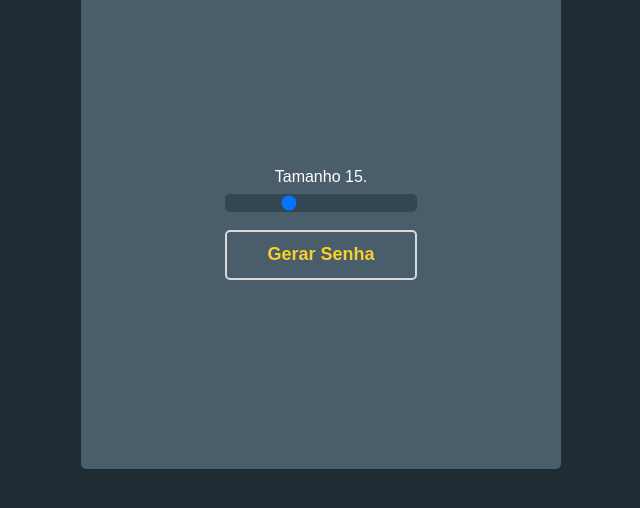
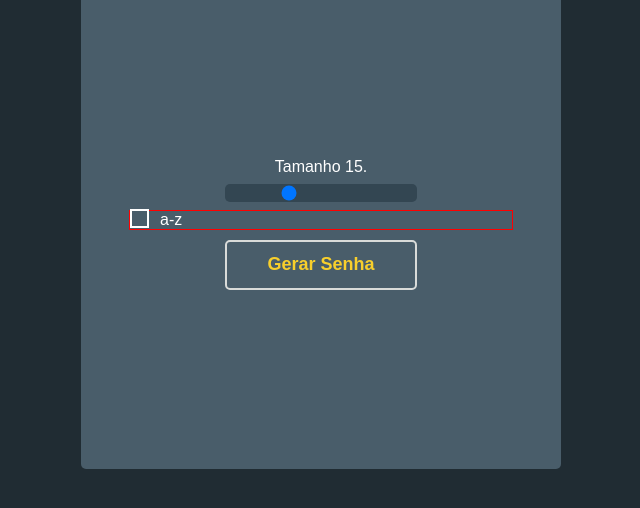
Before and after one commit to FernandoCMF/GeradorDeSenhas, a plain HTML site: page index.html in a window 1280 px wide. Shown: the part 200-708 px from the top of the page, without its empty margins (319-959 px from the left). Drawn offline with Linux system fonts and the light colour scheme.

Commit message:
update-options-passwords

```diff
--- a/index.html
+++ b/index.html
@@ -21,6 +21,29 @@
             max="30"
             value="15"
           />
+
+          <div class="input__checklist">
+            <div class="input__checklist-items">
+              <input id="alphabet" type="checkbox" />
+              <label for="alphabet"> a-z </label>
+            </div>
+
+            <!-- <div class="input__checklist-items">
+              <span>A-Z</span>
+              <input type="checkbox" id="uppercaseAlphabet" />
+            </div>
+
+            <div class="input__checklist-items">
+              <span>0-9</span>
+              <input type="checkbox" id="numbers" />
+            </div>
+
+            <div class="input__checklist-items">
+              <span>Caracteres Especiais</span>
+              <input type="checkbox" id="specialCharacters" />
+            </div> -->
+          </div>
+
           <button id="button" class="button" onclick="generatePassword()">
             Gerar Senha
           </button>
--- a/style.css
+++ b/style.css
@@ -52,6 +52,46 @@ body {
   background: #334652;
 }
 
+.input__checklist {
+  display: flex;
+  flex-direction: column;
+  width: 100%;
+  border: 1px solid red;
+}
+
+.input__checklist-items input {
+  position: absolute;
+  z-index: -1;
+  opacity: 0;
+}
+
+.input__checklist-items input + label {
+  position: relative;
+  cursor: pointer;
+  padding-left: 30px;
+}
+
+.input__checklist-items input + label::before {
+  content: '';
+  position: absolute;
+  width: 15px;
+  height: 15px;
+  left: 0;
+  bottom: 0;
+  border: solid 2px;
+}
+
+.input__checklist-items input:checked + label::after {
+  content: '';
+  position: absolute;
+  left: 10px;
+  bottom: 10px;
+  width: 10px;
+  height: 20px;
+  border-right: solid 3px green;
+  border-bottom: solid 3px green;
+  transform: rotate(45deg);
+}
 .button {
   margin: 10px 0;
   width: 50%;
```
